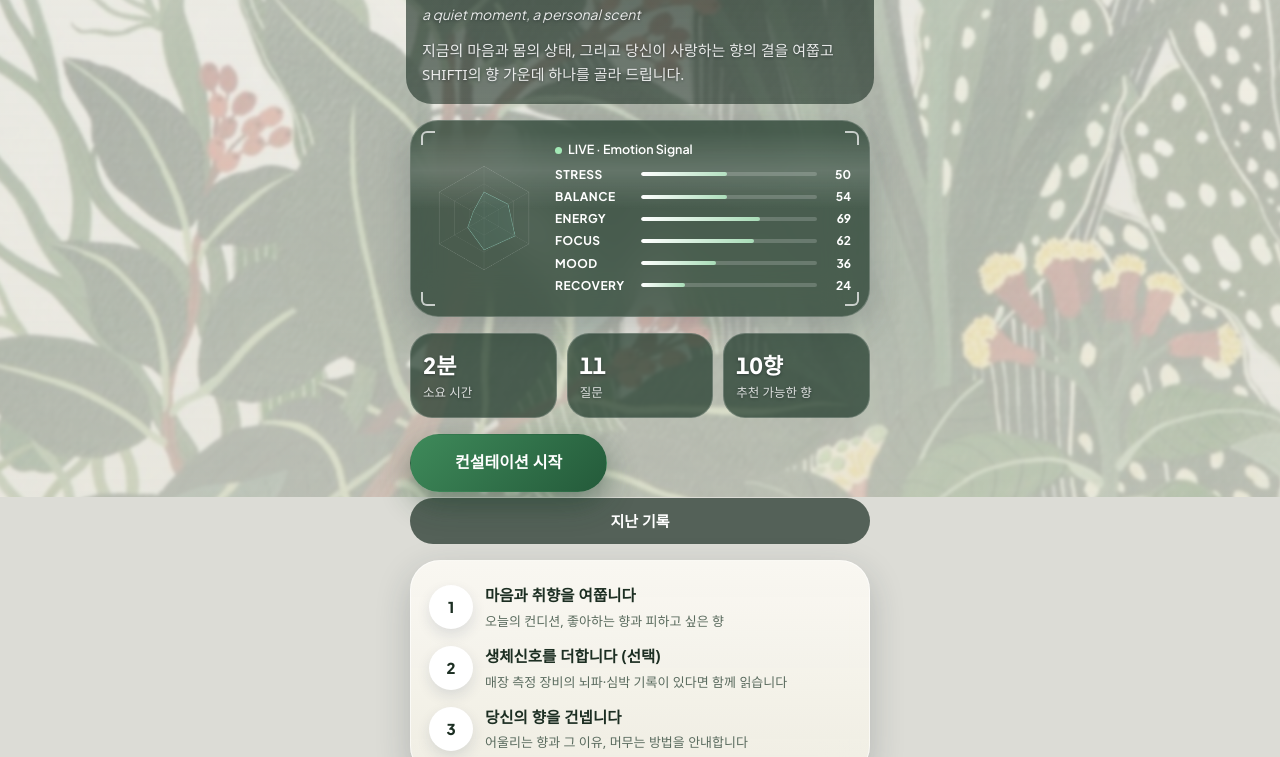
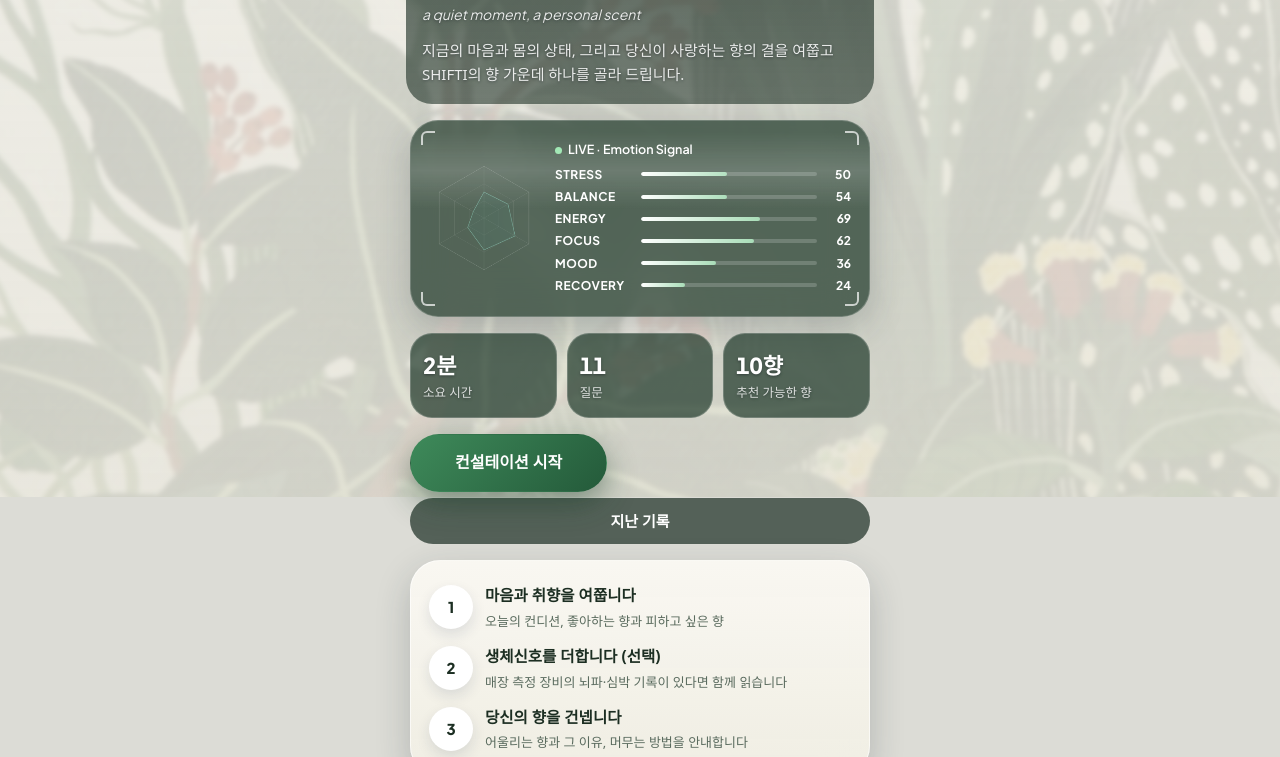
Before and after one commit to mediscent01-lang/emotion-engine, a website: page index.html in a window 1280 px wide. Shown: the part 303-1060 px from the top of the page. Drawn offline with nearby package versions, Linux system fonts and the light colour scheme; a script that the page names is missing; a web font is replaced by a local one.

Commit message:
감정엔진 v12.5.2: 배경 그림 한 단계 더 희미하게

```diff
--- a/index.html
+++ b/index.html
@@ -598,6 +598,9 @@ html{background:#DCDCD6}
 /* v12.5.1 배경을 더 희미하게: 아이보리 안개를 덮고 채도·선명도를 낮춤 */
 .scene::before{filter:saturate(.65) blur(1.5px);opacity:.55}
 .scene::after{background:linear-gradient(180deg,rgba(244,241,232,.55) 0%,rgba(244,241,232,.42) 50%,rgba(236,233,222,.55) 100%)!important}
+/* v12.5.2 한 단계 더 희미하게 */
+.scene::before{filter:saturate(.55) blur(2px);opacity:.38}
+.scene::after{background:linear-gradient(180deg,rgba(244,241,232,.66) 0%,rgba(244,241,232,.56) 50%,rgba(236,233,222,.66) 100%)!important}
 
 </style>
 </head>
```
